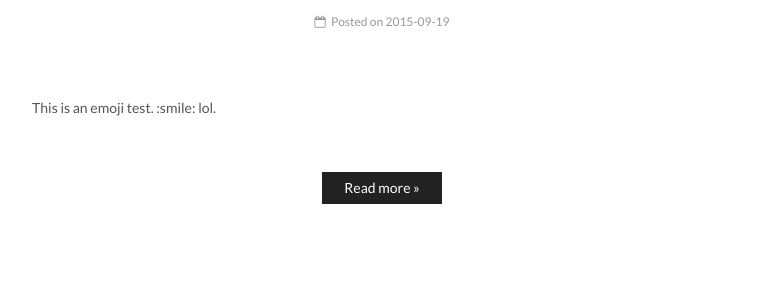
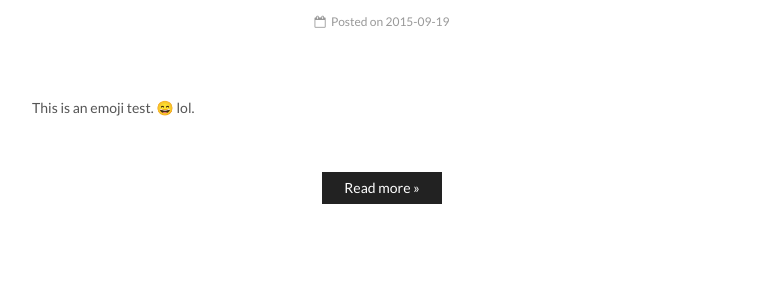
Before and after one commit to rangroy/rangroy.github.io, a Jekyll site: the page built from index.html, in a window 1280 px wide. Shown: the part 2177-2467 px from the top of the page, without its empty margins (258-1018 px from the left). Built offline with Jekyll 4.4.1, drawn with Linux system fonts in a browser that asks for light colours; emoji names are drawn with the system emoji font; the list of posts is cut into pages by our own code; part of the change alters nothing that is shown.

Commit message:
Revert "Revert "emoji""
This reverts commit 84c2d49e0509ff8e847d4bdad542667b9934b73e.

```diff
--- a/_config.yml
+++ b/_config.yml
@@ -66,9 +66,11 @@ feed:
 ## Docs: https://help.github.com/articles/configuring-jekyll-plugins/
 plugins:
 # jemoji conficts with toc in some no-ascii post
-# - jemoji
- - jekyll-sitemap
- - jekyll-feed
+   - jekyll-mentions
+   - jemoji
+   - jekyll-redirect-from
+   - jekyll-sitemap
+   - jekyll-feed
 
 # ---------------------------------------------------------------
 # Site Information Settings
```
Also changed, not shown: Gemfile.lock (deleted).
